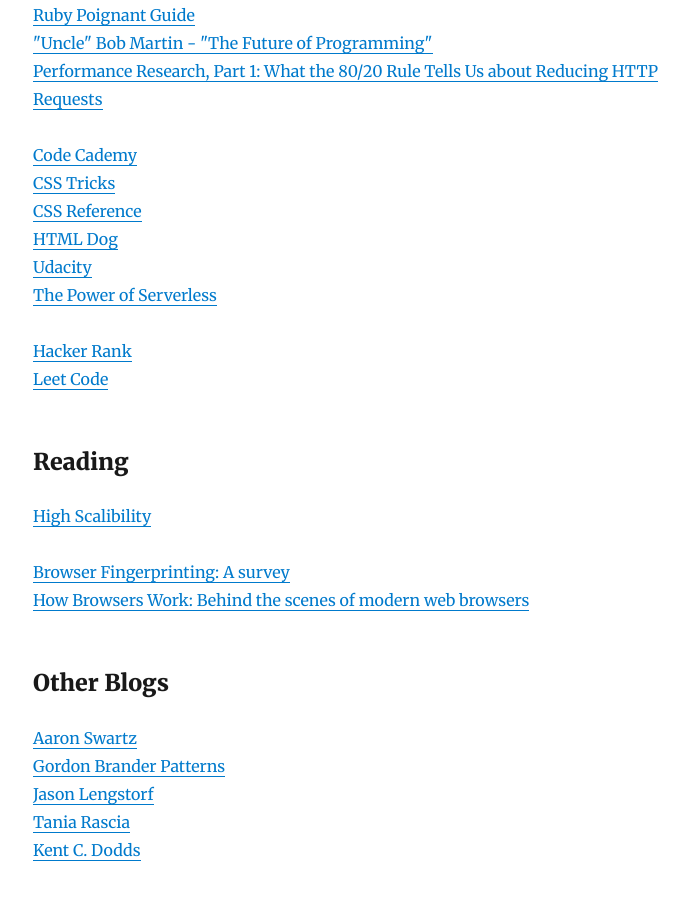
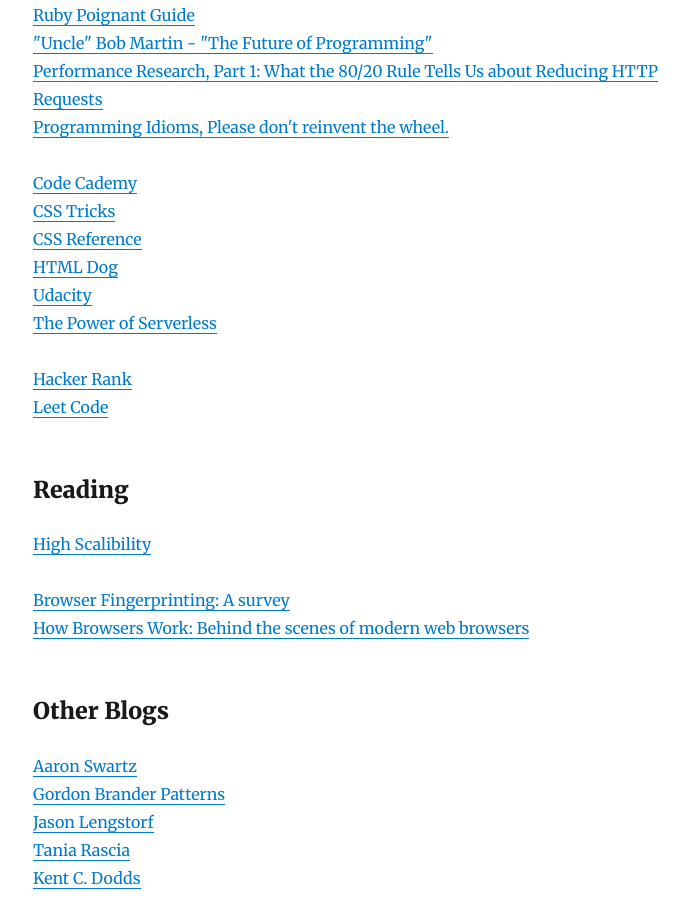
Before and after one commit to tsmliu213/thomasliu, a Gatsby site: page / in a window 1280 px wide. Shown: the part 904-1818 px from the top of the page, without its empty margins (292-981 px from the left). Built offline with nearby package versions, Linux system fonts and the light colour scheme; Gatsby itself is replaced by a stand-in of ours; some packages are replaced by stand-ins of ours.

Commit message:
feat: add progamming idioms

```diff
--- a/src/pages/index.js
+++ b/src/pages/index.js
@@ -37,6 +37,7 @@
         <a href="http://poignant.guide/book/chapter-2.html">Ruby Poignant Guide</a><br/>
         <a href="https://www.youtube.com/watch?v=ecIWPzGEbFc&feature=youtu.be">"Uncle" Bob Martin - "The Future of Programming"</a><br/>
         <a href="https://yuiblog.com/blog/2006/11/28/performance-research-part-1/">Performance Research, Part 1: What the 80/20 Rule Tells Us about Reducing HTTP Requests</a><br/>
+        <a href="https://www.programming-idioms.org">Programming Idioms, Please don't reinvent the wheel.</a><br/>
         <br/>
         <a href="https://www.codecademy.com/">Code Cademy</a><br/>
         <a href="https://css-tricks.com/snippets/css/a-guide-to-flexbox/">CSS Tricks</a><br/>
```
